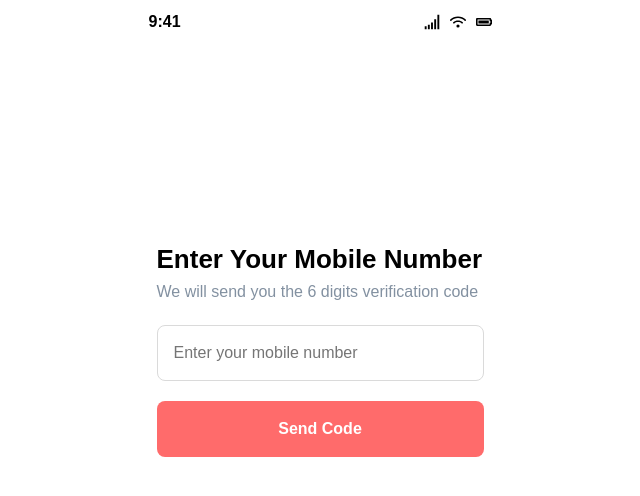
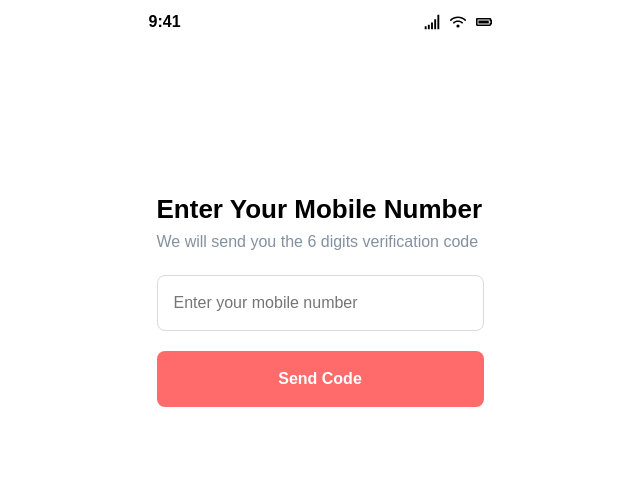
Before and after one commit to akhlaqueahmad119/Braineytask, a React (Vite) app: page / in a window 1280 px wide. Shown: the top 496 px of the page, without its empty margins (320-960 px from the left). Built offline with nearby package versions, Linux system fonts and the light colour scheme.

Commit message:
fixed some styling

```diff
--- a/src/components/Header/Header.module.scss
+++ b/src/components/Header/Header.module.scss
@@ -3,6 +3,8 @@
   margin: 0 auto;
   background-color: #FFFFFF;
   font-family: 'Urbanist', sans-serif;
+   position: sticky;
+  top: 0;
 }
 
 .status_bar {
--- a/src/components/ProductDetails/ProductDetails.module.scss
+++ b/src/components/ProductDetails/ProductDetails.module.scss
@@ -23,7 +23,7 @@
     .back_btn {
       position: absolute;
         top: 70px;
-          left: 35px;
+          left: 20px;
       cursor: pointer;
       z-index: 10;
 
--- a/src/components/Register&LoginPage/RegisterLoginPage.module.scss
+++ b/src/components/Register&LoginPage/RegisterLoginPage.module.scss
@@ -1,6 +1,6 @@
 .forgot {
   max-width: 375px;
-  min-height: 100vh;
+  max-height: 100vh;
   margin: 0 auto;
   background-color: #FFFFFF;
   font-family: 'Urbanist', sans-serif;
@@ -8,7 +8,7 @@
 
 .content {
   padding: 0 24px;
-  margin-top: 200px;
+  margin-top: 150px;
 }
 
 .back_btn {
```
